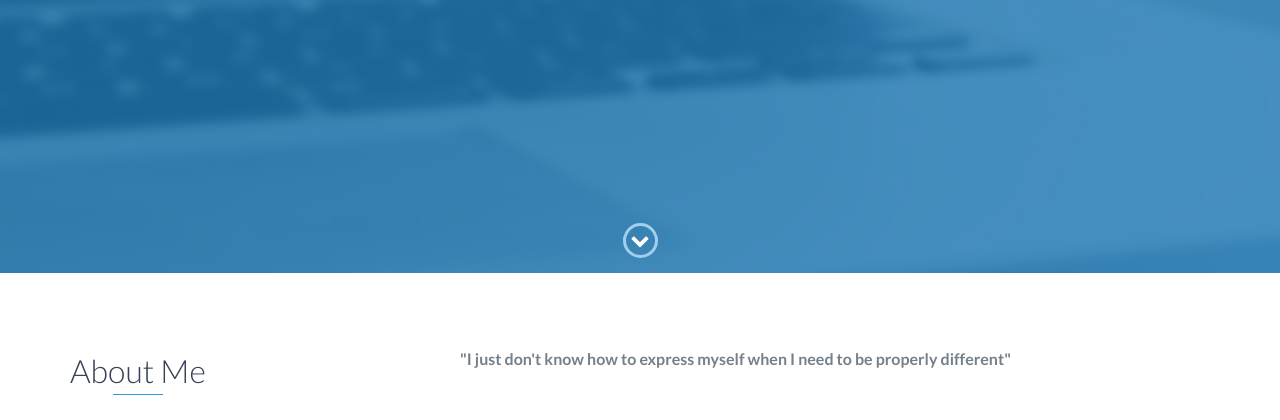
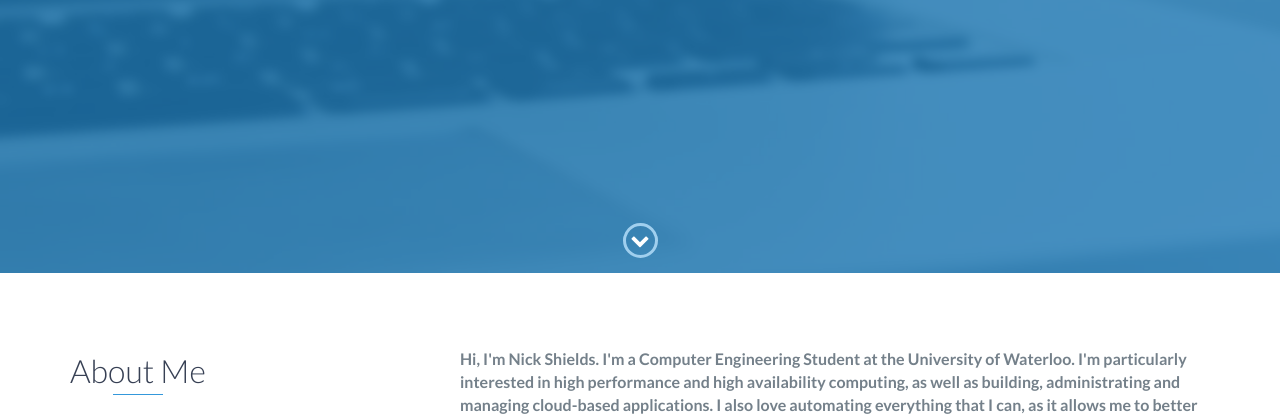
Before and after one commit to nickshields/nickshields.github.io, a website: page index.html in a window 1280 px wide. Shown: the part 527-947 px from the top of the page. Drawn offline with nearby package versions, Linux system fonts and the light colour scheme.

Commit message:
Update index.html

```diff
--- a/index.html
+++ b/index.html
@@ -73,7 +73,12 @@
                 </div>
                 <div class="col-md-8">
                     <p>
-                       <strong>"I just don't know how to express myself when I need to be properly different"</strong><br>
+                       <strong>Hi, I'm Nick Shields. I'm a Computer Engineering Student at the University of Waterloo.
+			      I'm particularly interested in high performance and high availability computing, as well as building, administrating
+			       and managing cloud-based applications. I also love automating everything that I can, as it allows me to better
+			       utilize my time. In my spare time, I explore different ways to connect various devices in my
+			       apartment to the internet. You can explore that further by taking a look at my projects below :)
+			    </strong><br>
                     </p>
                 </div>
             </div>
```
